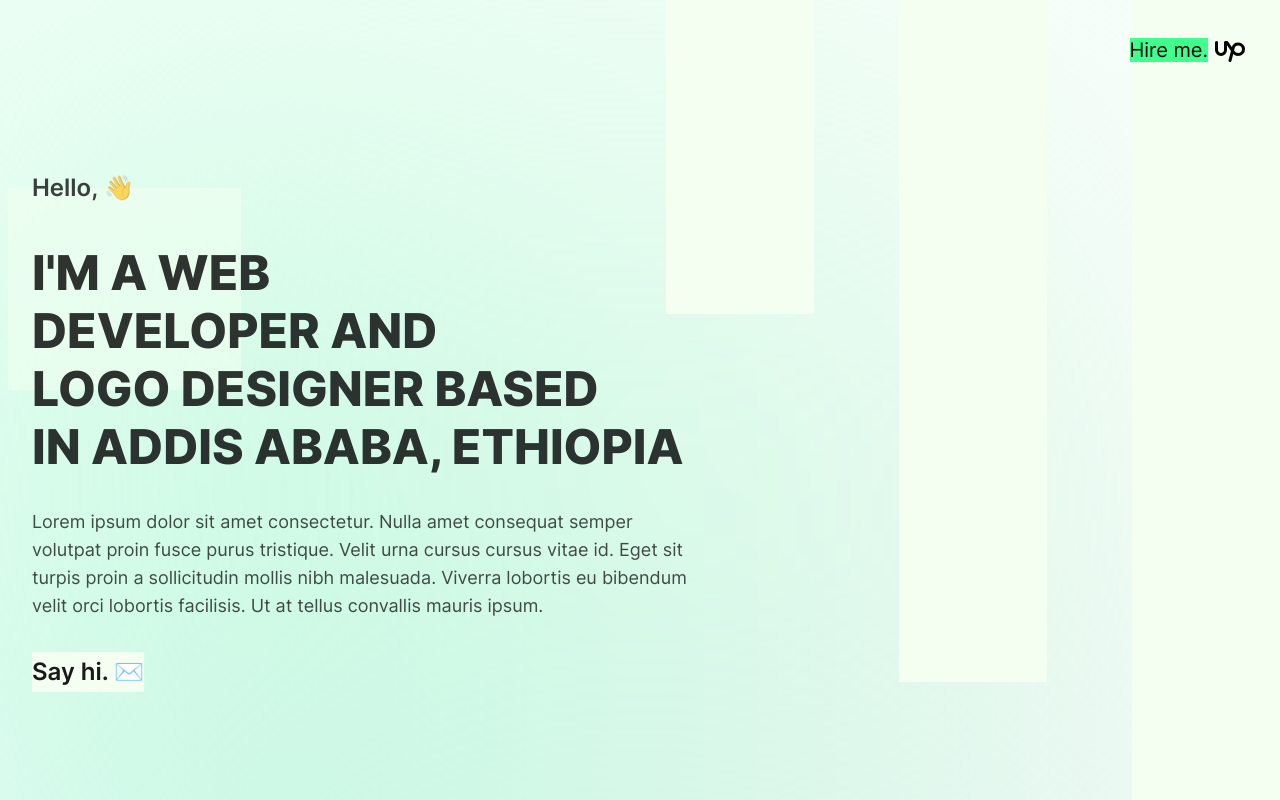
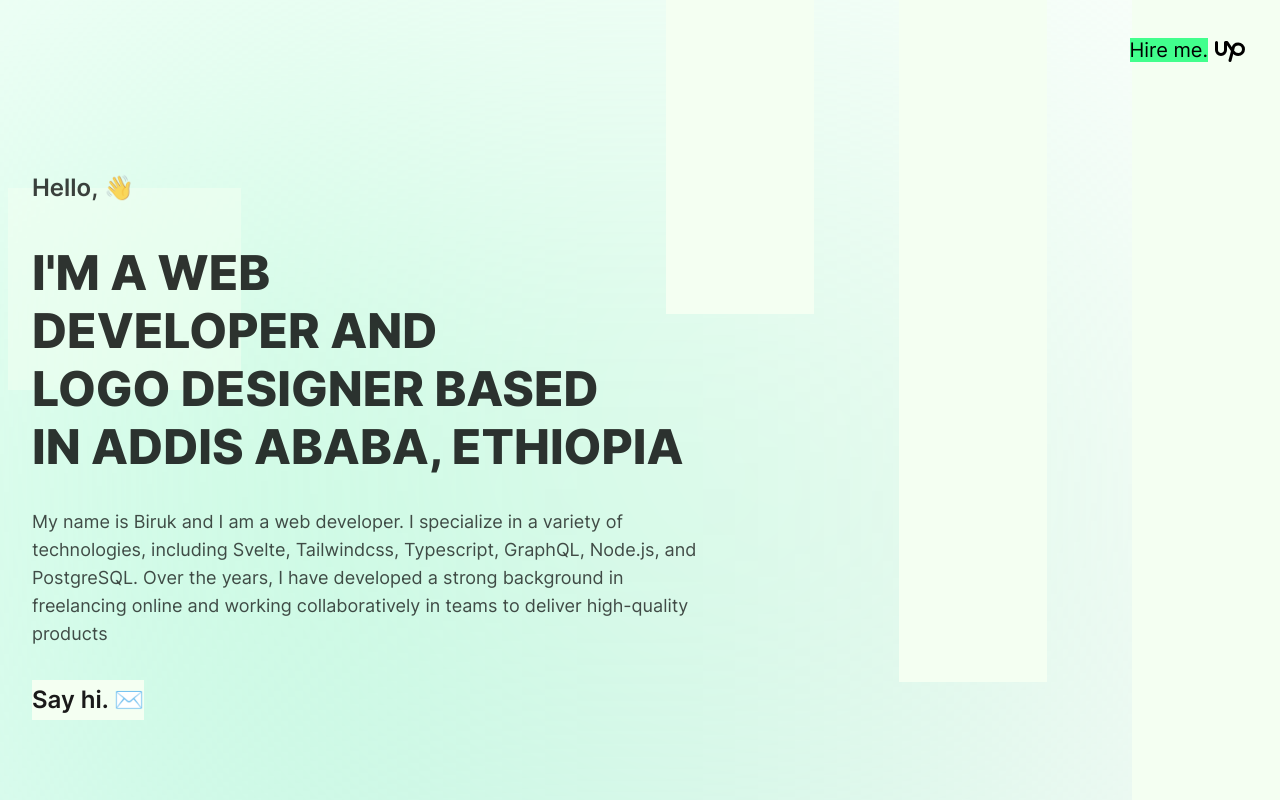
Before and after one commit to biruk-tesfaye/portfolio-v03, a SvelteKit app: page / in a window 1280 px wide. Shown: the top 800 px of the page. Built offline with nearby package versions, Linux system fonts and the light colour scheme.

Commit message:
chore: update about description

```diff
--- a/src/routes/+page.svelte
+++ b/src/routes/+page.svelte
@@ -78,10 +78,10 @@
 				</h1>
 
 				<p class="text-black/70 m-0 text-base md:text-lg leading-6">
-					Lorem ipsum dolor sit amet consectetur. Nulla amet consequat semper volutpat proin fusce
-					purus tristique. Velit urna cursus cursus vitae id. Eget sit turpis proin a sollicitudin
-					mollis nibh malesuada. Viverra lobortis eu bibendum velit orci lobortis facilisis. Ut at
-					tellus convallis mauris ipsum.
+					My name is Biruk and I am a web developer. I specialize in a variety of technologies,
+					including Svelte, Tailwindcss, Typescript, GraphQL, Node.js, and PostgreSQL. Over the
+					years, I have developed a strong background in freelancing online and working
+					collaboratively in teams to deliver high-quality products
 				</p>
 
 				<div>
```
